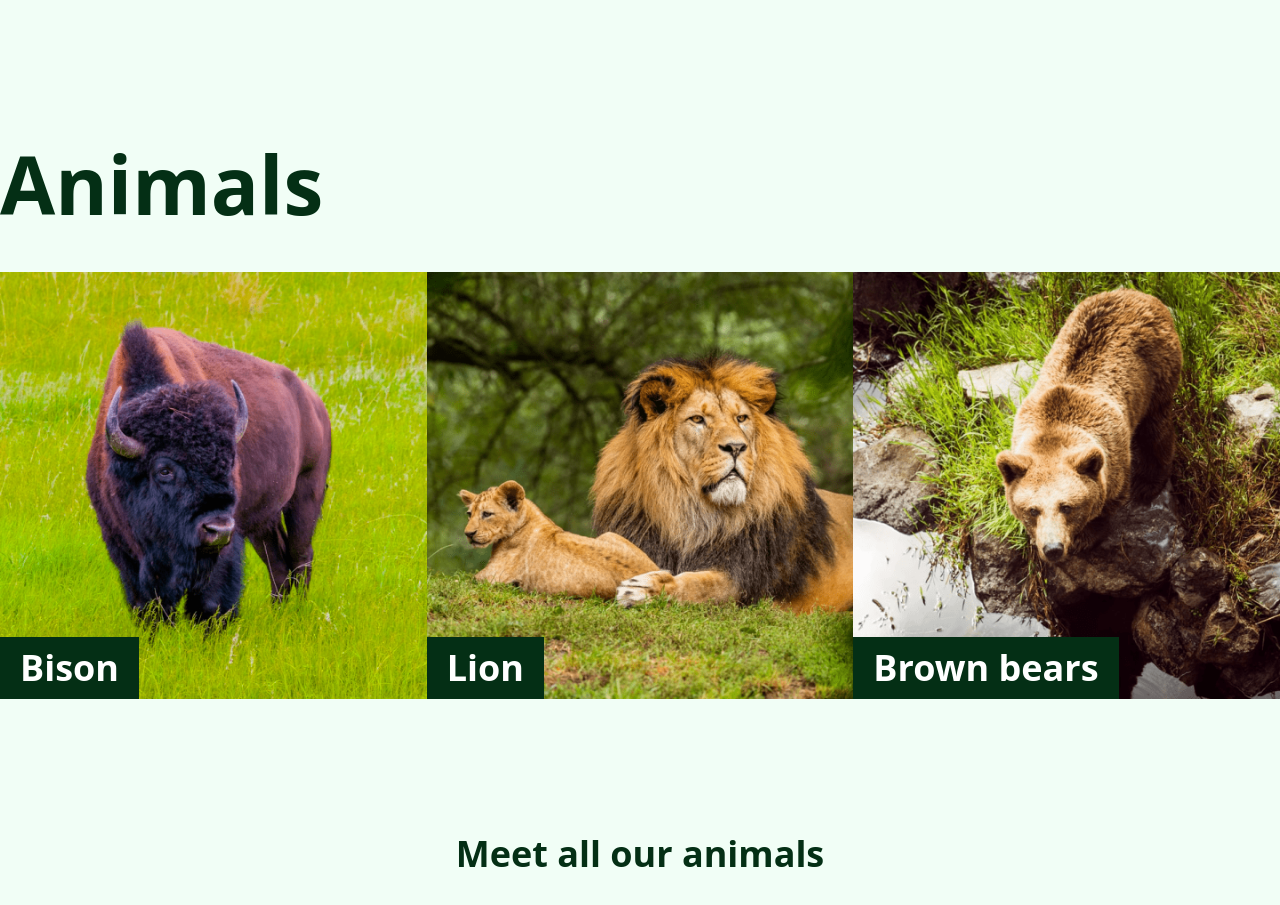
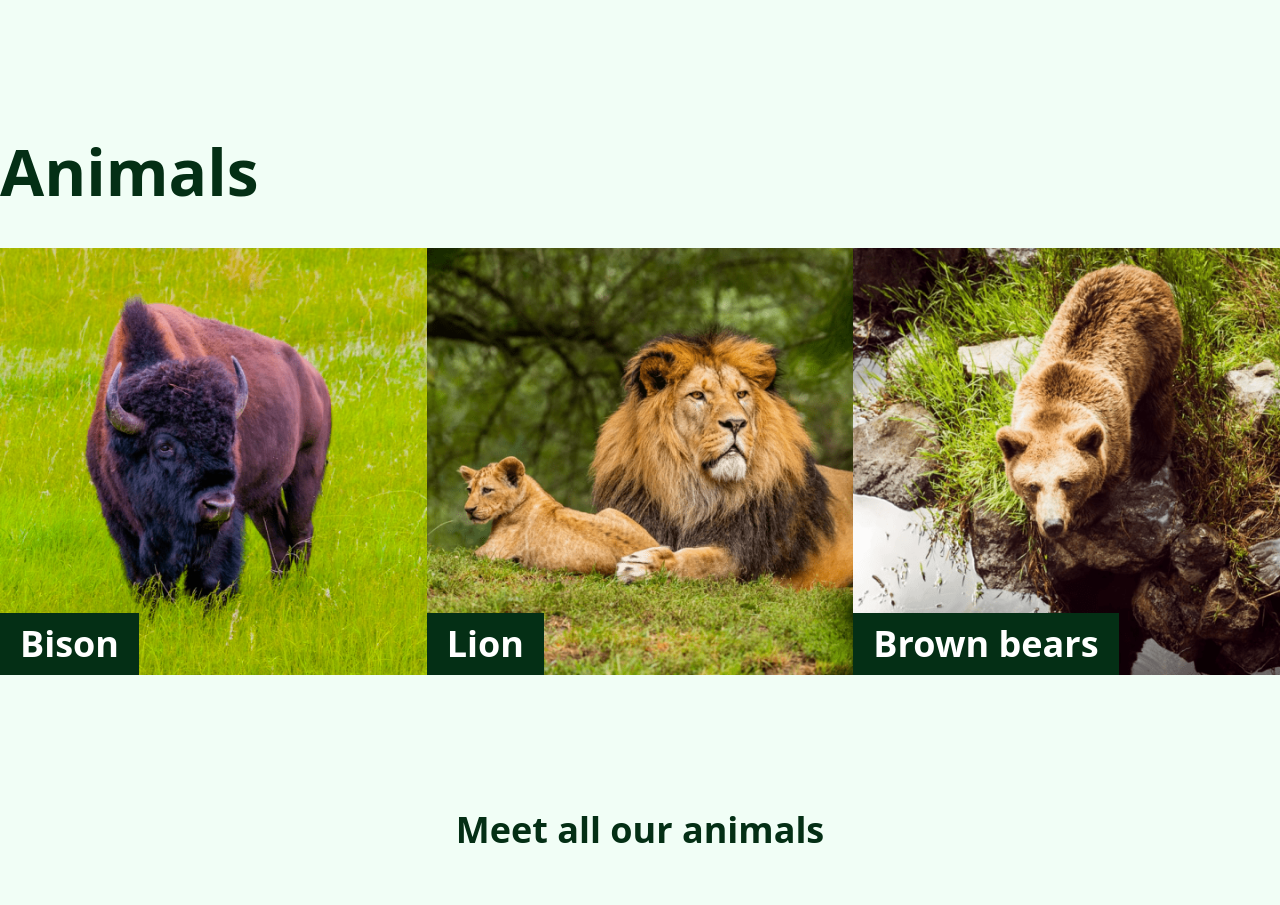
Before and after one commit to RammahKarpous/sherlock-zoo-front-end, a React (Create React App) app: page / in a window 1280 px wide. Shown: the part 860-1765 px from the top of the page. Built offline with nearby package versions, Linux system fonts and the light colour scheme.

Commit message:
Changed the large heading size

```diff
--- a/tailwind.config.js
+++ b/tailwind.config.js
@@ -25,7 +25,7 @@ module.exports = {
 		fontSize: {
 			'small': '1.5rem',
 			'medium': '2.25rem',
-			'large': '5rem'
+			'large': '4rem'
 		}
 	},
 	variants: {
```
